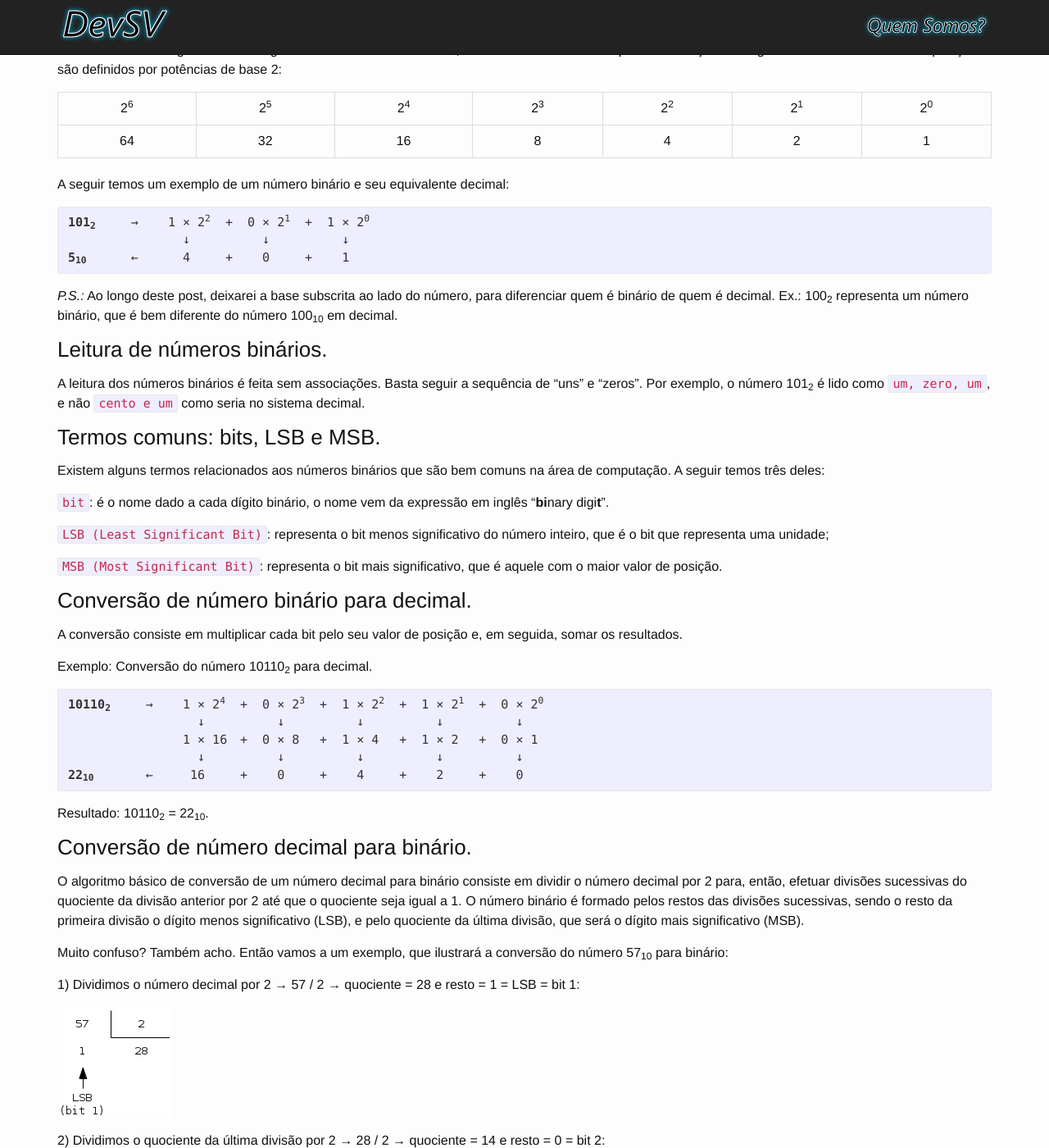
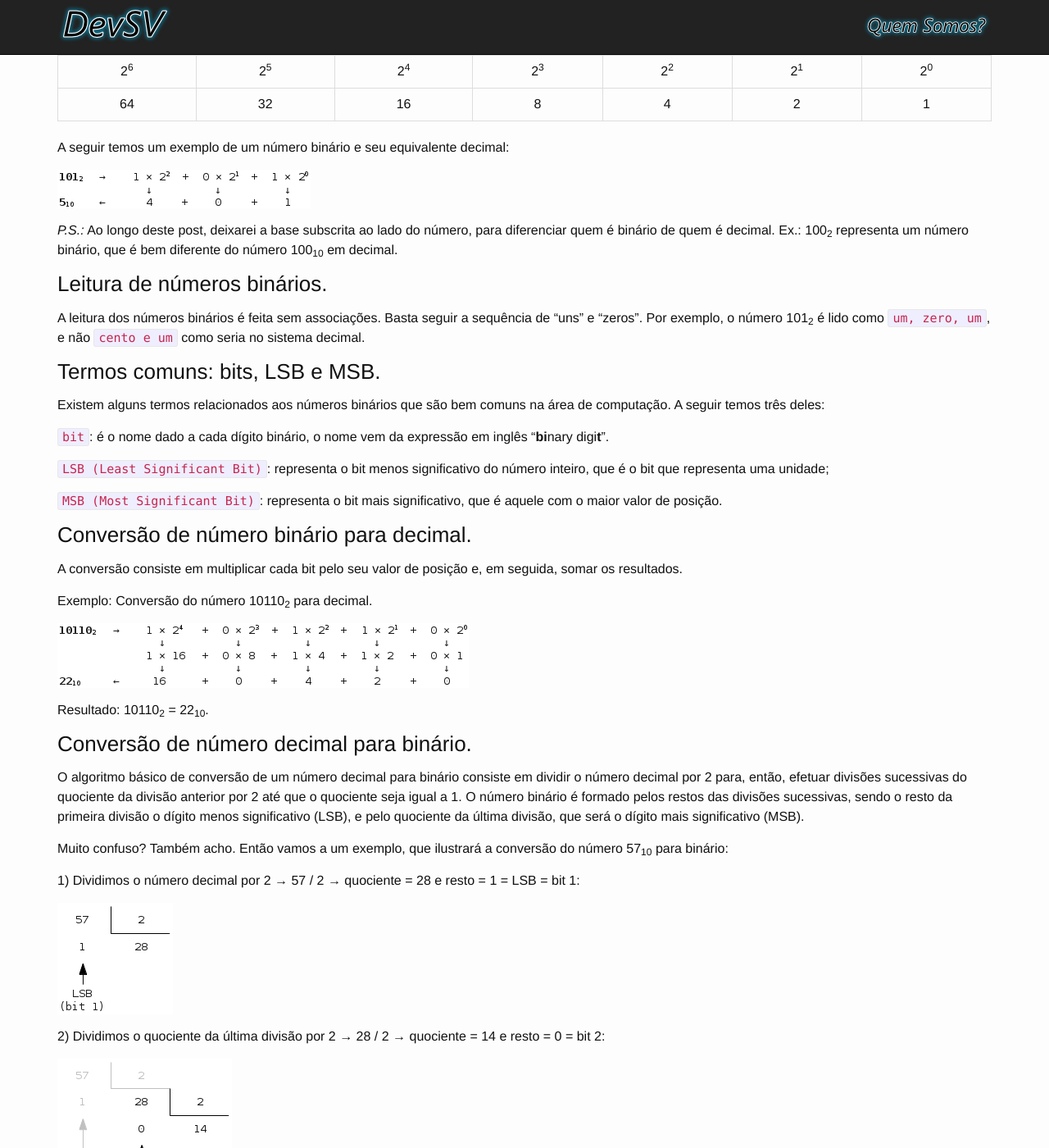
Before and after one commit to devsvbr/devsvbr.github.io, a Jekyll site: the page built from _posts/2016-02-29-como-computador-enxerga-numeros.md, in a window 1280 px wide and 1400 px high, scrolled down 1585 px. Shown: the whole window at 82% size. Built offline with Jekyll 4.4.1, drawn with Linux system fonts in a browser that asks for light colours; some of the changed text lies outside the part shown.

Commit message:
corrigindo alinhamento

```diff
--- a/_posts/2016-02-29-como-computador-enxerga-numeros.md
+++ b/_posts/2016-02-29-como-computador-enxerga-numeros.md
@@ -40,13 +40,7 @@ Pensando de forma mais técnica, podemos dizer que representamos números no sis
 
 Com isso podemos representar qualquer número, por exemplo:
 
-<pre>
-<strong>127</strong>     &rarr;    1 &times; 10<sup>2</sup>  +  2 &times; 10<sup>1 </sup>  +  7 &times; 10<sup>0</sup>
-</pre>
-
-<pre>
-<strong>3,14</strong>    &rarr;    3 &times; 10<sup>0</sup>  +  1 &times; 10<sup>-1</sup>  +  4 &times; 10<sup>-2</sup>
-</pre>
+![imagem com exemplo de número decimal]({{ "/img/posts/2016-02-29-decimal.png" | prepend: site.baseurl }})
 
 
 ## E os computadores, como eles enxergam os números? ##
@@ -74,11 +68,7 @@ O sistema binário segue a mesma lógica do sistema decimal. Porém, os números
 
 A seguir temos um exemplo de um número binário e seu equivalente decimal:
 
-<pre>
-<strong>101<sub>2 </sub></strong>    &rarr;    1 &times; 2<sup>2</sup>  +  0 &times; 2<sup>1</sup>  +  1 &times; 2<sup>0</sup>
-<sub>  </sub>              &darr;<sup> </sup>         &darr;<sup> </sup>         &darr;
-<strong>5<sub>10</sub></strong>      &larr;      4<sup> </sup>    +    0<sup> </sup>    +    1
-</pre>
+![imagem com exemplo de número binário]({{ "/img/posts/2016-02-29-binario.png" | prepend: site.baseurl }})
 
 _P.S.:_ Ao longo deste post, deixarei a base subscrita ao lado do número, para diferenciar quem é binário de quem é decimal. Ex.: 100<sub>2</sub> representa um número binário, que é bem diferente do número 100<sub>10</sub> em decimal.
 
@@ -105,13 +95,7 @@ A conversão consiste em multiplicar cada bit pelo seu valor de posição e, em
 
 Exemplo: Conversão do número 10110<sub>2</sub> para decimal.
 
-<pre>
-<strong>10110<sub>2 </sub></strong>    &rarr;    1 &times; 2<sup>4</sup>  +  0 &times; 2<sup>3</sup>  +  1 &times; 2<sup>2</sup>  +  1 &times; 2<sup>1</sup>  +  0 &times; 2<sup>0</sup>
-<sub>  </sub>                &darr;<sup> </sup>         &darr;<sup> </sup>         &darr;<sup> </sup>         &darr;<sup> </sup>         &darr;
-<sub>  </sub>              1 &times; 16<sup> </sup> +  0 &times; 8<sup> </sup>  +  1 &times; 4<sup> </sup>  +  1 &times; 2<sup> </sup>  +  0 &times; 1
-<sub>  </sub>                &darr;<sup> </sup>         &darr;<sup> </sup>         &darr;<sup> </sup>         &darr;<sup> </sup>         &darr;
-<strong>22<sub>10</sub></strong>       &larr;     16<sup> </sup>    +    0<sup> </sup>    +    4<sup> </sup>    +    2<sup> </sup>    +    0
-</pre>
+![imagem da conversão de binário para decimal]({{ "/img/posts/2016-02-29-binario-para-decimal.png" | prepend: site.baseurl }})
 
 Resultado: 10110<sub>2</sub> = 22<sub>10</sub>.
 
```
Also changed, not shown: img/posts/2016-02-29-binario-para-decimal.png (added), img/posts/2016-02-29-binario.png (added), img/posts/2016-02-29-decimal.png (added).
